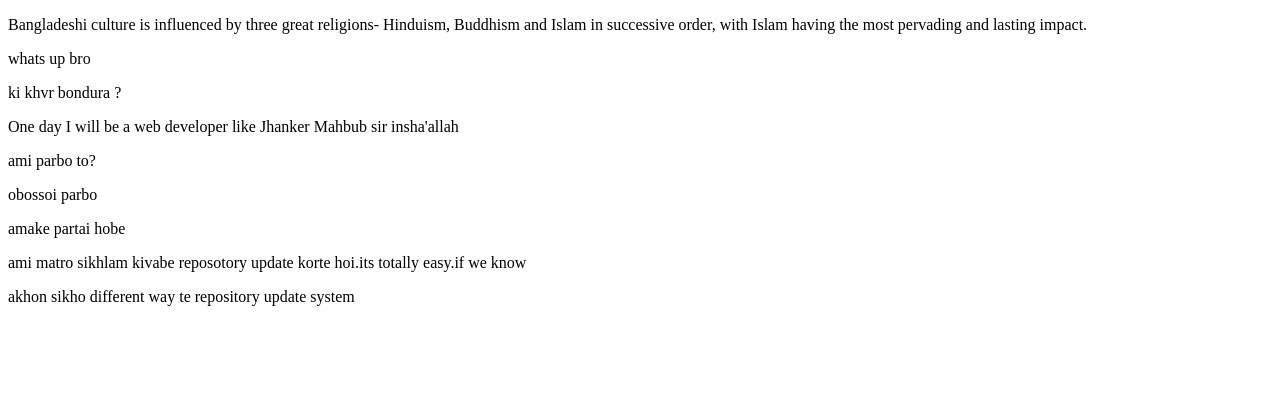
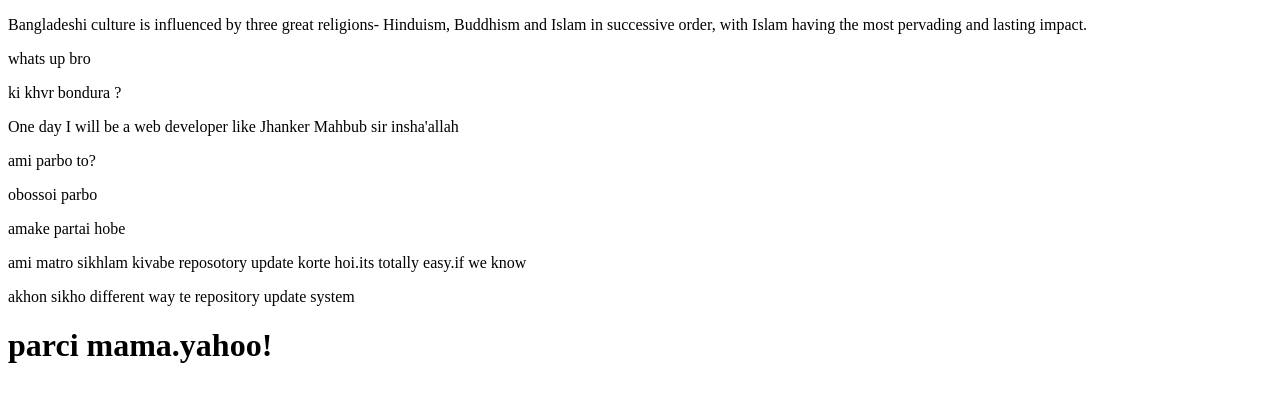
Before and after one commit to baharuddinsakib/my-fourth-repo, a plain HTML site: page index.html in a window 1280 px wide. Drawn offline with Linux system fonts and the light colour scheme.

Commit message:
header include

```diff
--- a/index.html
+++ b/index.html
@@ -16,5 +16,6 @@
     <p>amake partai hobe</p>
     <p>ami matro sikhlam kivabe reposotory update korte hoi.its totally easy.if we know</p>
     <p>akhon sikho different way te repository update system</p>
+    <h1>parci mama.yahoo!</h1>
 </body>
 </html>
```
